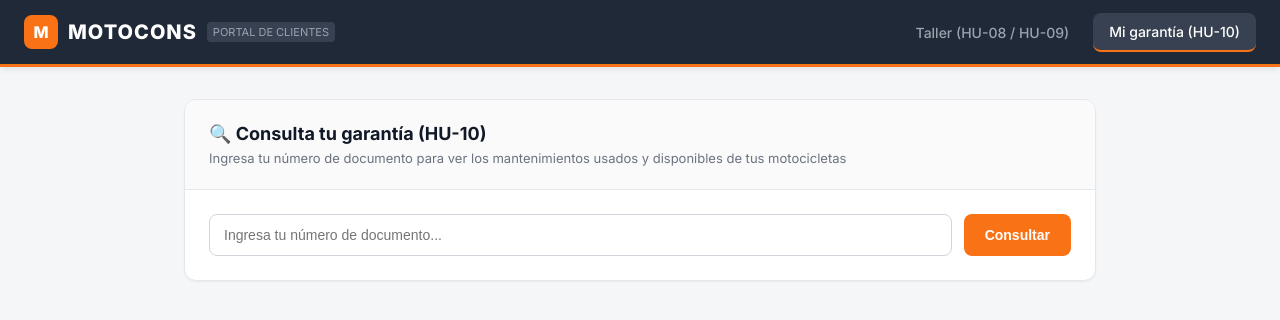
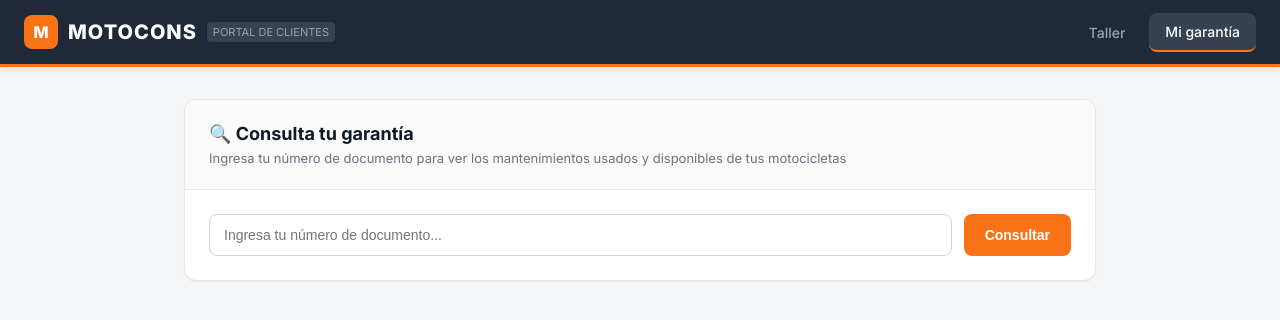
Before and after one commit to leocarlos10/Motocons-Diplomado, a PHP site: page /mi_garantia.php in a window 1280 px wide. Shown: the top 320 px of the page. Run offline with PHP 8.4, Linux system fonts and the light colour scheme.

Commit message:
feat:mejoras de frontend

```diff
--- a/src/public/index.php
+++ b/src/public/index.php
@@ -517,8 +517,8 @@ $mecanicos      = obtener_mecanicos($pdo);
         <span class="brand-tag">Concesionario &amp; Taller</span>
       </a>
       <nav class="nav-links" aria-label="Navegación principal">
-        <a href="index.php" class="nav-link active">Taller (HU-08 / HU-09)</a>
-        <a href="mi_garantia.php" class="nav-link">Mi garantía (HU-10)</a>
+        <a href="index.php" class="nav-link active">Taller</a>
+        <a href="mi_garantia.php" class="nav-link">Mi garantía</a>
       </nav>
     </div>
   </header>
@@ -648,7 +648,6 @@ $mecanicos      = obtener_mecanicos($pdo);
           </div>
 
           <div class="info-box-orange" role="note">
-            <span aria-hidden="true">ℹ</span>
             <div>
               <strong>Condición de garantía MOTOCONS:</strong> Mano de obra: <strong>GRATIS</strong> en los servicios 1 a 3 (garantía). Desde el 4.º servicio se cobra <strong>$30.000 COP</strong>. Repuestos e insumos siempre se cobran.
             </div>
--- a/src/public/mi_garantia.php
+++ b/src/public/mi_garantia.php
@@ -163,8 +163,8 @@ $resultado = ($documento !== '') ? consultar_garantia_cliente($pdo, $documento)
         <span class="brand-tag">Portal de Clientes</span>
       </a>
       <nav class="nav-links">
-        <a href="index.php" class="nav-link">Taller (HU-08 / HU-09)</a>
-        <a href="mi_garantia.php" class="nav-link active">Mi garantía (HU-10)</a>
+        <a href="index.php" class="nav-link">Taller</a>
+        <a href="mi_garantia.php" class="nav-link active">Mi garantía</a>
       </nav>
     </div>
   </header>
@@ -172,7 +172,7 @@ $resultado = ($documento !== '') ? consultar_garantia_cliente($pdo, $documento)
   <main class="page-container">
     <section class="card">
       <div class="card-header">
-        <h2 class="card-title">🔍 Consulta tu garantía (HU-10)</h2>
+        <h2 class="card-title">🔍 Consulta tu garantía</h2>
         <p class="card-subtitle">Ingresa tu número de documento para ver los mantenimientos usados y disponibles de tus motocicletas</p>
       </div>
       <div class="card-body">
```
